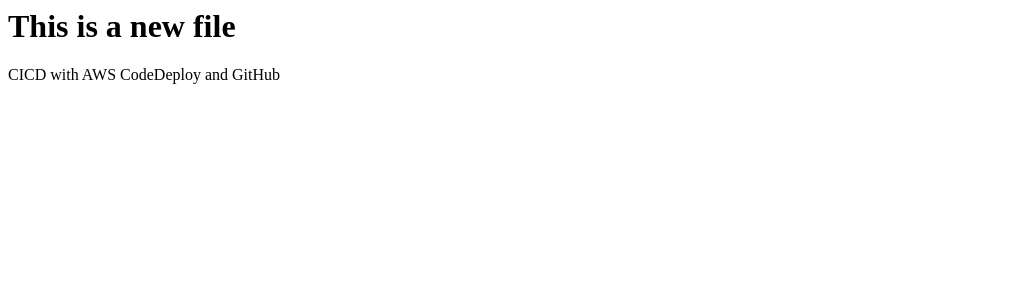
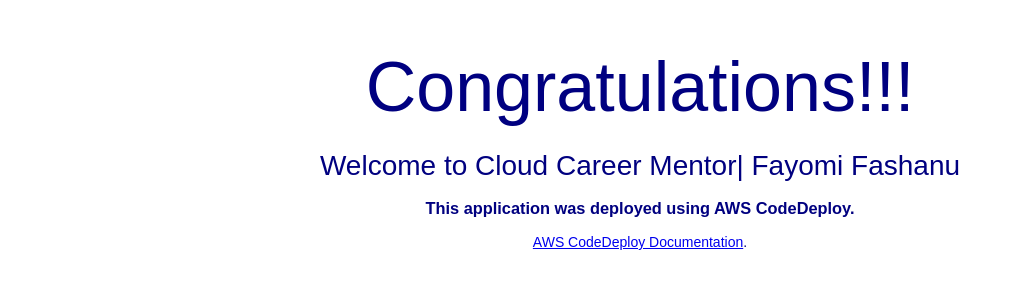
Before and after one commit to mokhaircc2/CICD, a plain HTML site: page index.html in a window 1280 px wide. Shown: the whole page, without its empty margins (0-1014 px from the left). Drawn offline with Linux system fonts and the light colour scheme.

Commit message:
Update index.html

```diff
--- a/index.html
+++ b/index.html
@@ -1,3 +1,40 @@
-<h1>This is a new file</h1>
+<!DOCTYPE html>
+<html>
 
-CICD with AWS CodeDeploy and GitHub
+<head>
+  <meta charset="utf-8">
+  <title>CICD | AWS CodeDeploy with GitHubT</title>
+  <style>
+    body {
+      color: #000080;
+      background-color: #FFFFFF;
+      font-family: Arial, sans-serif;
+      font-size: 14px;
+    }
+
+    h1 {
+      font-size: 500%;
+      font-weight: normal;
+      margin-bottom: 0;
+    }
+
+    h2 {
+      font-size: 200%;
+      font-weight: normal;
+      margin-bottom: 0;
+    }
+  </style>
+</head>
+
+<body>
+  <div align="center">
+
+    <h1>Congratulations!!! </h1>
+    <h2>Welcome to Cloud Career Mentor| Fayomi Fashanu</h2>
+    <h3>This application was deployed using AWS CodeDeploy.</h3>
+    <p><a href="http://aws.amazon.com/documentation/codedeploy">AWS CodeDeploy
+        Documentation</a>.</p>
+  </div>
+</body>
+
+</html>
```
